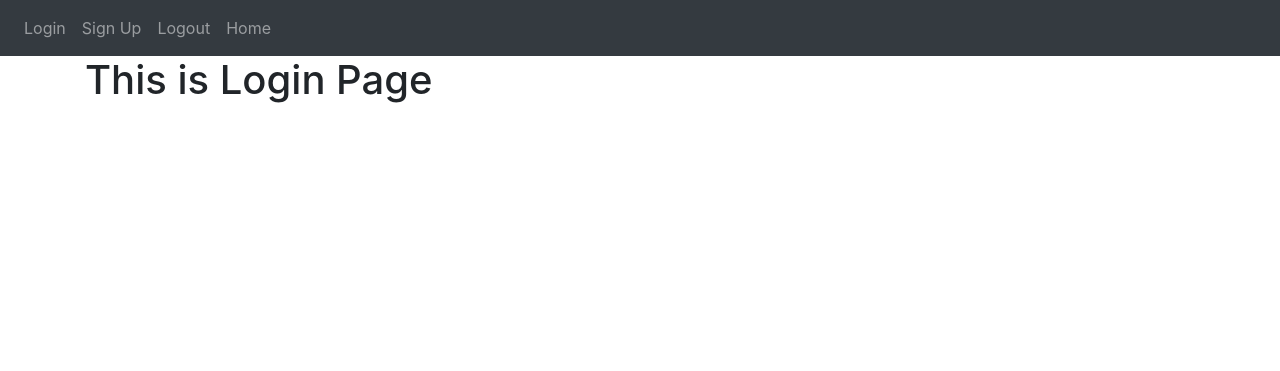
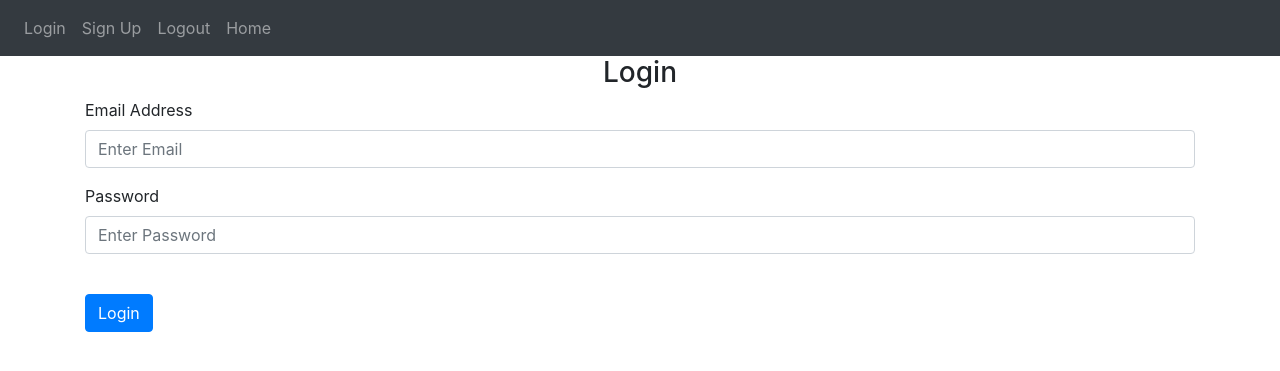
Before and after one commit to anojan1996/Notes-App, a Flask app: page /login in a window 1280 px wide. Shown: the top 371 px of the page. Run offline with Flask 2, Linux system fonts and the light colour scheme; some libraries are stand-ins or nearby versions.

Commit message:
Login Form

```diff
--- a/Notes/templates/login.html
+++ b/Notes/templates/login.html
@@ -2,5 +2,17 @@
 <title>{% block title %}Login{% endblock %}</title>
 
 {% block content %}
-<h1>This is Login Page</h1>
+<form method="POST">
+    <h3 align="center">Login</h3>
+    <div class="form-group">
+        <label for="email">Email Address</label>
+        <input type="email" class="form-control" id="email" name="email" placeholder="Enter Email">
+    </div>
+     <div class="form-group">
+        <label for="password">Password</label>
+        <input type="password" class="form-control" id="password" name="password" placeholder="Enter Password">
+    </div>
+    <br />
+    <button type="submit" class="btn btn-primary">Login</button>
+</form>
 {% endblock %}
```
